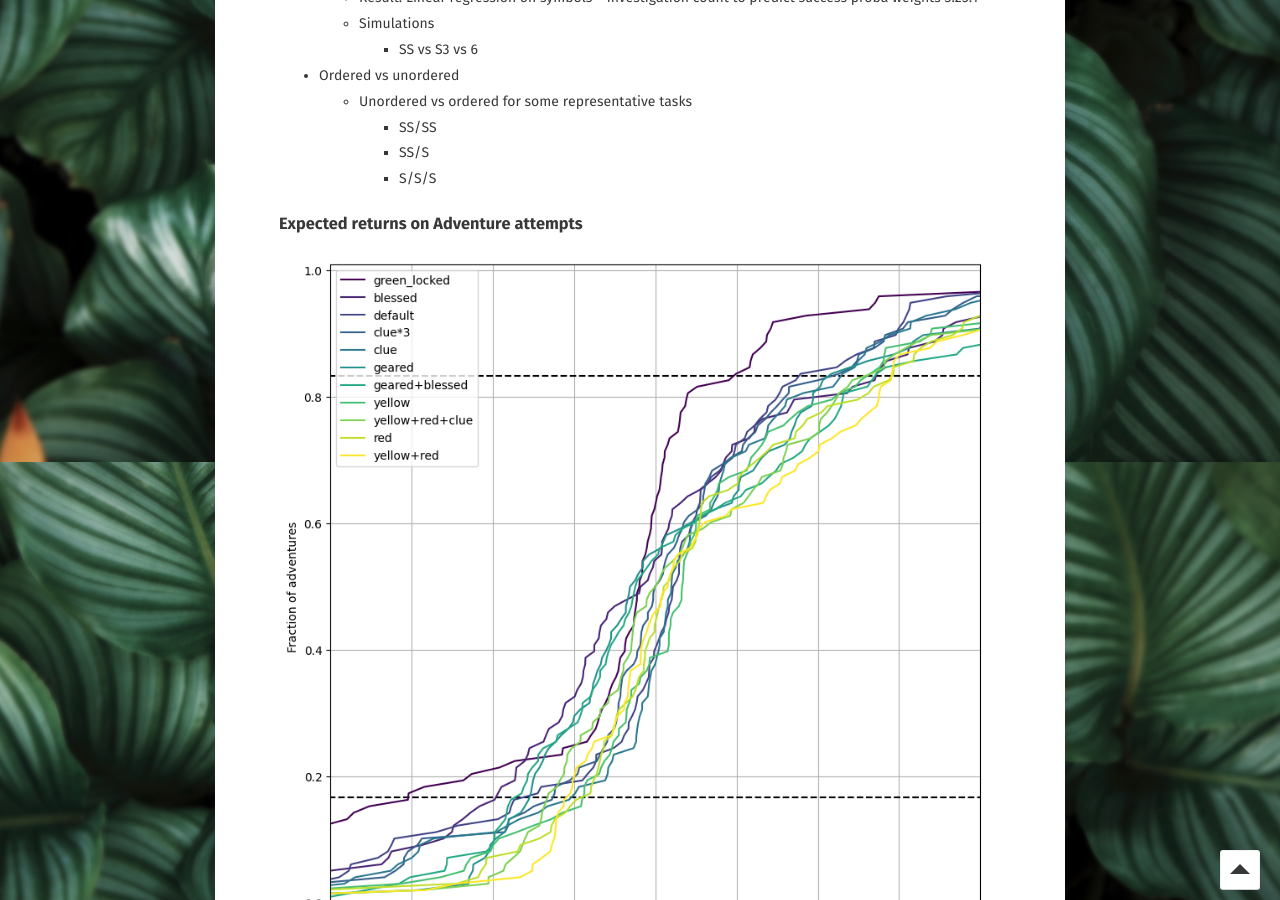
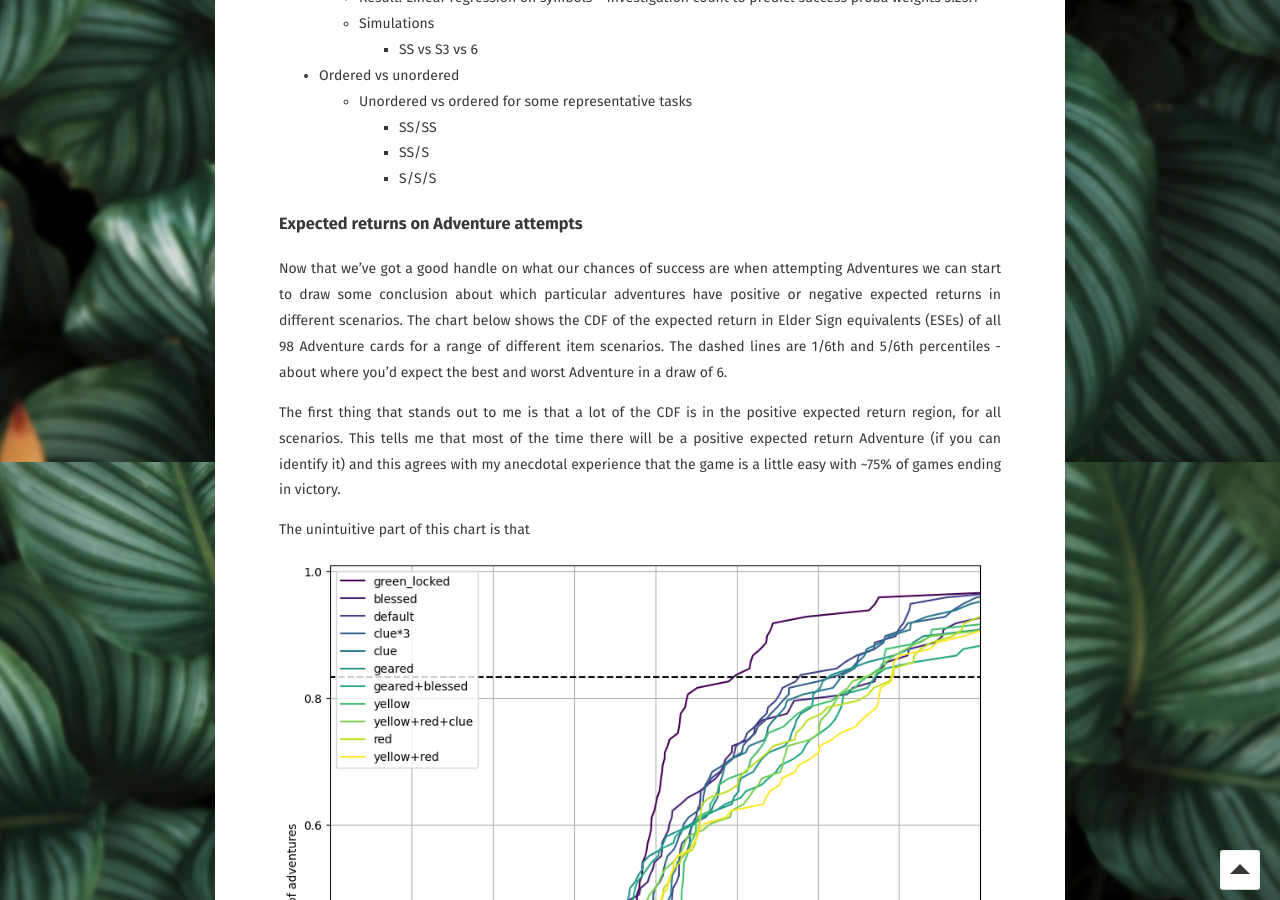
Before and after one commit to oscarknagg/oscarknagg.github.io, a Jekyll site: the page built from _posts/2021-04-02-elder-sign-monte-carlo.md, in a window 1280 px wide and 900 px high, scrolled down 10338 px. Built offline with Jekyll 4.4.1, drawn with Linux system fonts in a browser that asks for light colours; some web fonts are replaced; Markdown is read by kramdown in place of the engine named in the settings; some of the changed text lies outside the part shown.

Commit message:
Revert to kramdown as commonmark screws up tables

```diff
--- a/_config.yml
+++ b/_config.yml
@@ -13,11 +13,15 @@
 
 # Jekyll
 permalink:          /:title/
-markdown:           CommonMarkGhPages
+markdown:           kramdown
 highlighter:        rouge
-commonmark:
-  options: ["SMART", "FOOTNOTES"]
-  extensions: ["strikethrough", "autolink", "tables"]
+kramdown:
+    auto_ids:         true
+    footnote_nr:      1
+    entity_output:    as_char
+    toc_levels:       1..6
+    enable_coderay:   false
+    parse_block_html: true
 mathjax:            true
 sass:
   sass_dir:         _sass
--- a/_posts/2021-04-02-elder-sign-monte-carlo.md
+++ b/_posts/2021-04-02-elder-sign-monte-carlo.md
@@ -328,6 +328,18 @@
 
 ### Expected returns on Adventure attempts
 
+Now that we've got a good handle on what our chances of success are when attempting Adventures we can start to
+draw some conclusion about which particular adventures have positive or negative expected returns in different scenarios.
+The chart below shows the CDF of the expected return in Elder Sign equivalents (ESEs) of all 98 Adventure cards for a
+range of different item scenarios.
+The dashed lines are 1/6th and 5/6th percentiles - about where you'd expect the best and worst Adventure in a draw of 6.
+
+The first thing that stands out to me is that a lot of the CDF is in the positive expected return region, for all scenarios.
+This tells me that most of the time there will be a positive expected return Adventure (if you can identify it) and
+this agrees with my anecdotal experience that the game is a little easy with ~75% of games ending in victory.
+
+The unintuitive part of this chart is that
+
 ![](https://raw.githubusercontent.com/oscarknagg/oscarknagg.github.io/master/assets/img/2021-04-02-elder-sign-monte-carlo/expected-return-distribution.png)
 
 - Talk about this chart
```
